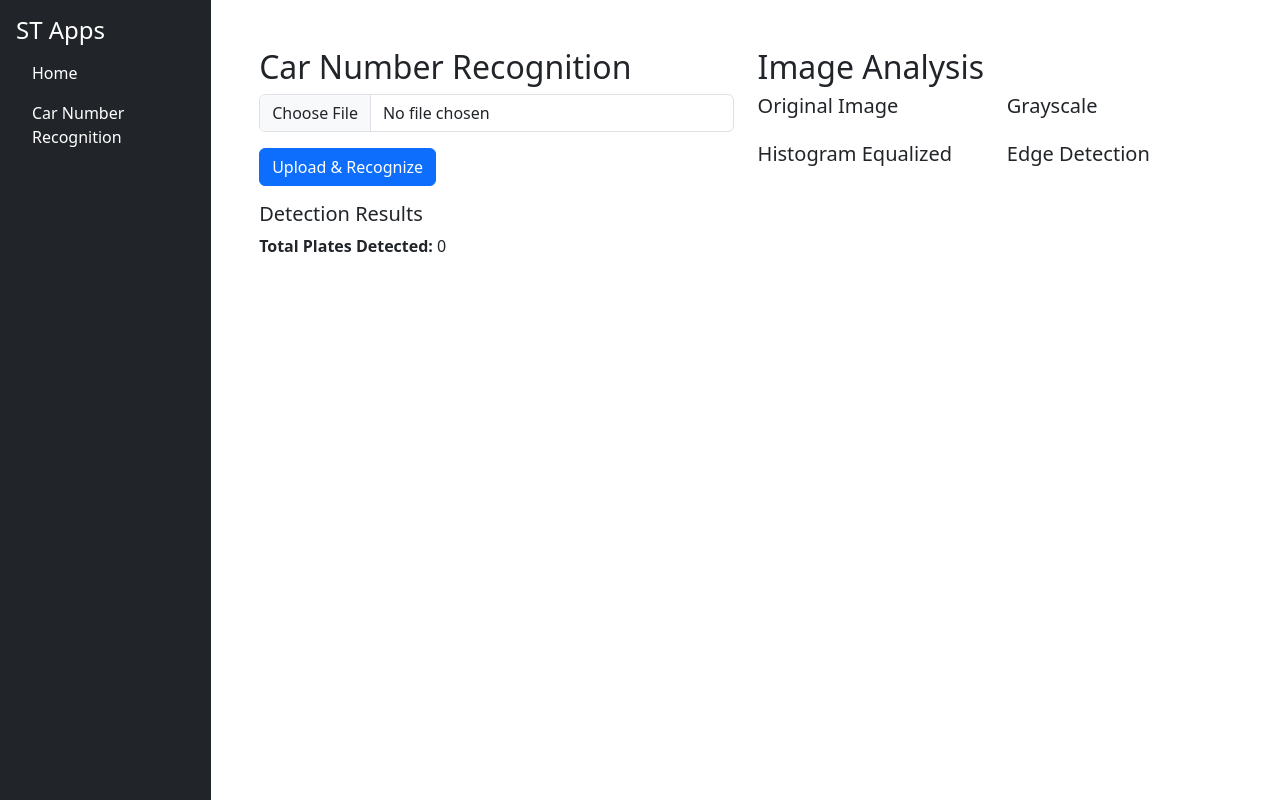
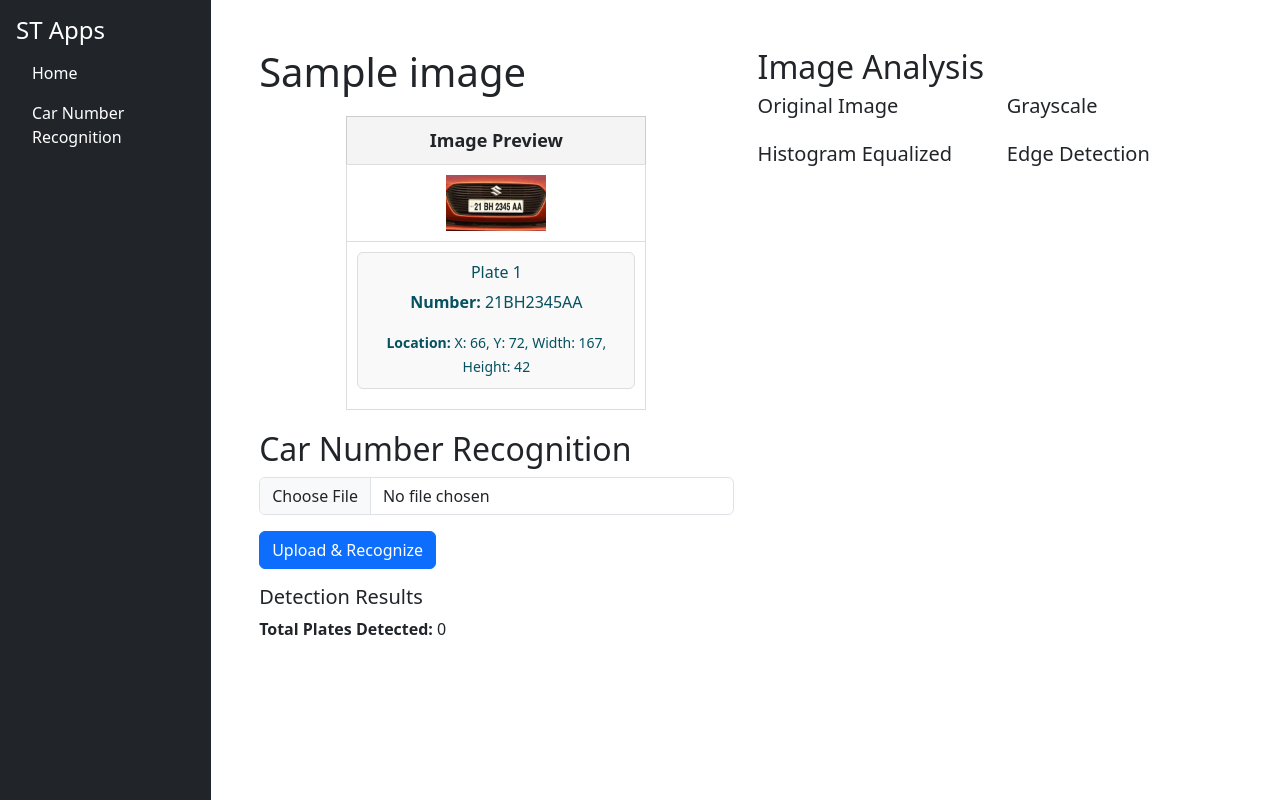
Before and after one commit to ShaswataTripathy/st-apps, a Flask app: page /car-number-recognition in a window 1280 px wide. Run offline with Flask 3, Linux system fonts and the light colour scheme; parts of the project's set-up code (start-up, migrations or seed data) failed here and were passed over; some libraries are stand-ins or nearby versions.

Commit message:
Update car_number_recognition.html

```diff
--- a/templates/car_number_recognition.html
+++ b/templates/car_number_recognition.html
@@ -24,6 +24,30 @@
             max-height: 300px;
             object-fit: contain;
         }
+         .image-table {
+            width: 300px;
+            border-collapse: collapse;
+            text-align: center;
+            margin: 20px auto;
+            border: 1px solid #ccc;
+        }
+        .image-table-heading {
+            background-color: #f4f4f4;
+            padding: 10px;
+            font-size: 18px;
+        }
+        .image-table-cell {
+            padding: 10px;
+            border: 1px solid #ddd;
+        }
+        .image-preview {
+            width: 100px;
+            height: auto;
+            display: block;
+            margin: 0 auto;
+        }
+
+
     </style>
 </head>
 <body>
@@ -45,6 +69,31 @@
         <div class="container-fluid p-5">
             <div class="row">
                 <div class="col-md-6">
+                    <h1> Sample image </h1>
+                        <table class="image-table">
+                            <tr>
+                            <th class="image-table-heading">Image Preview</th>
+                            </tr>
+                            <tr>
+                            <td class="image-table-cell">
+                            <img class="image-preview" src="templates/images/sample.jpeg" alt="Sample Image">
+                            </td>
+                            </tr>
+                            <tr>
+                            <td class="image-table-cell"> <div class="plate-result alert alert-info">
+                        <h6>Plate 1</h6>
+                        <p><strong>Number:</strong> 21BH2345AA</p>
+                        <small>
+                            <strong>Location:</strong>
+                            X: 66,
+                            Y: 72,
+                            Width: 167,
+                            Height: 42
+                        </small>
+                    </div> </td>
+                            </tr>
+                            </table>
+
                     <h2>Car Number Recognition</h2>
                     <form id="uploadForm" enctype="multipart/form-data">
                         <input type="file" name="file" id="fileInput" class="form-control mb-3" accept="image/*">
```
